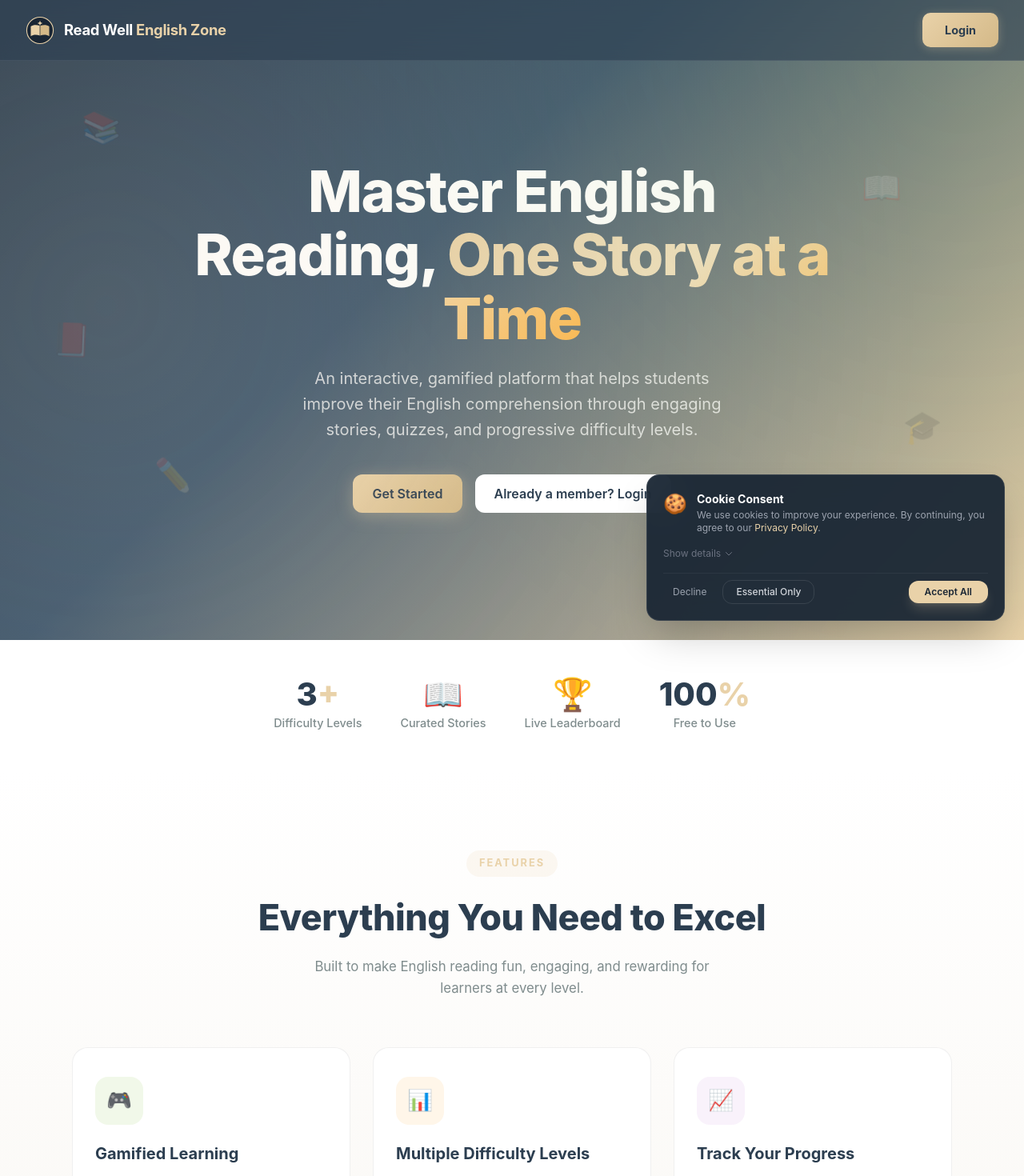
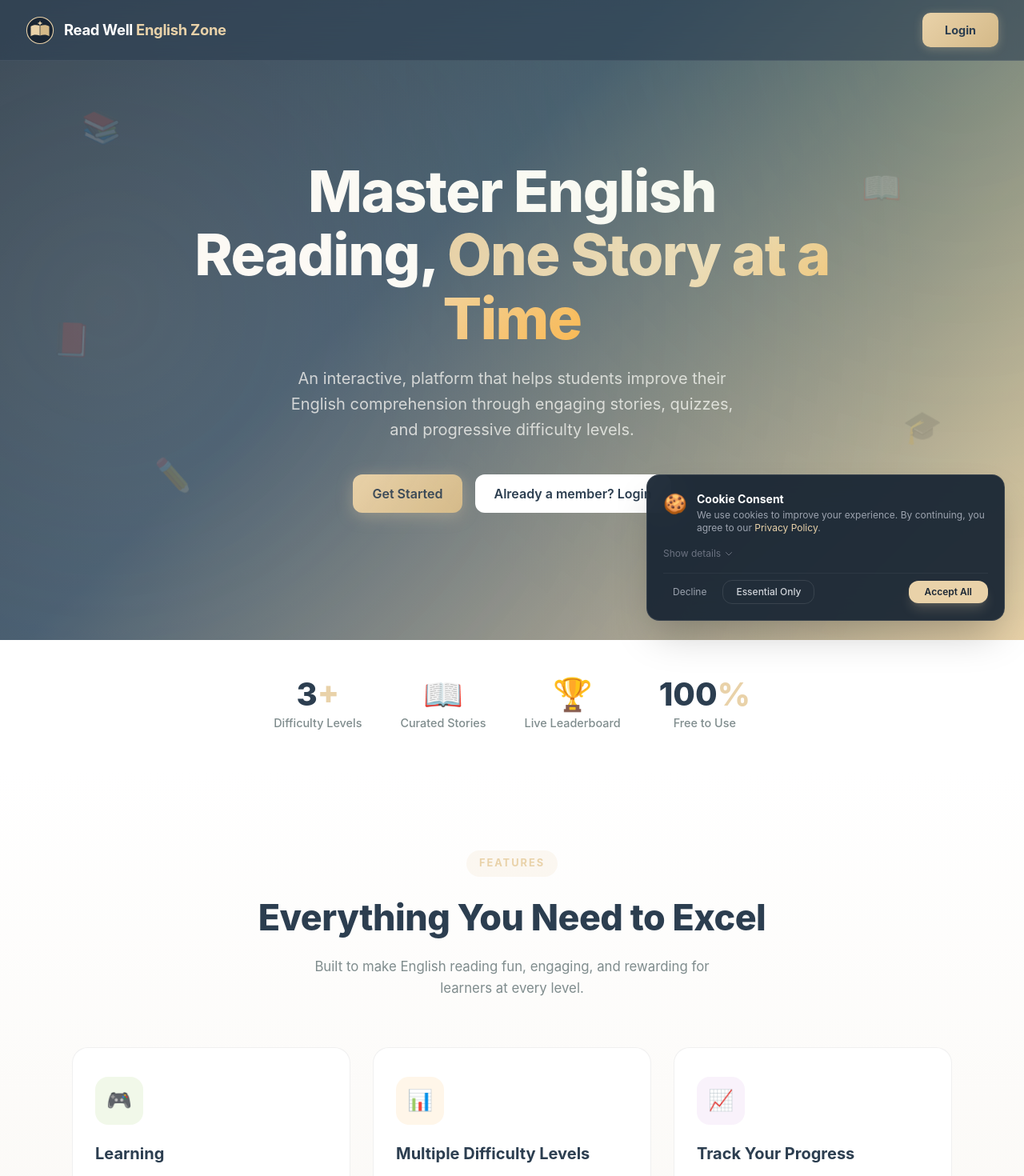
Before and after one commit to eljohnluar/educ_reading_system, a React (Vite) app: page / in a window 1280 px wide. Shown: the top 1470 px of the page at 80% size. Built offline with nearby package versions, Linux system fonts and the light colour scheme; no server answers.

Commit message:
reynielle

```diff
--- a/src/components/landing/LandingPage.jsx
+++ b/src/components/landing/LandingPage.jsx
@@ -18,7 +18,7 @@ const fadeUp = {
 const features = [
   {
     icon: '🎮',
-    title: 'Gamified Learning',
+    title: ' Learning',
     desc: 'Turn reading practice into an exciting adventure with points, levels, and rewards that keep you motivated.',
     bg: 'rgba(139, 195, 74, 0.12)',
     accent: '#8BC34A',
@@ -105,7 +105,7 @@ export default function LandingPage() {
           variants={fadeUp}
           custom={2}
         >
-          An interactive, gamified platform that helps students improve their
+          An interactive,  platform that helps students improve their
           English comprehension through engaging stories, quizzes, and
           progressive difficulty levels.
         </motion.p>
@@ -273,7 +273,7 @@ export default function LandingPage() {
         >
           <h2 className="cta-title">Ready to Begin Your Journey?</h2>
           <p className="cta-subtitle">
-            Join students who are already improving their English reading skills through our gamified learning platform.
+            Join students who are already improving their English reading skills through our learning platform.
           </p>
           <br />
           <Link to="/register" className="btn-dark">
```
